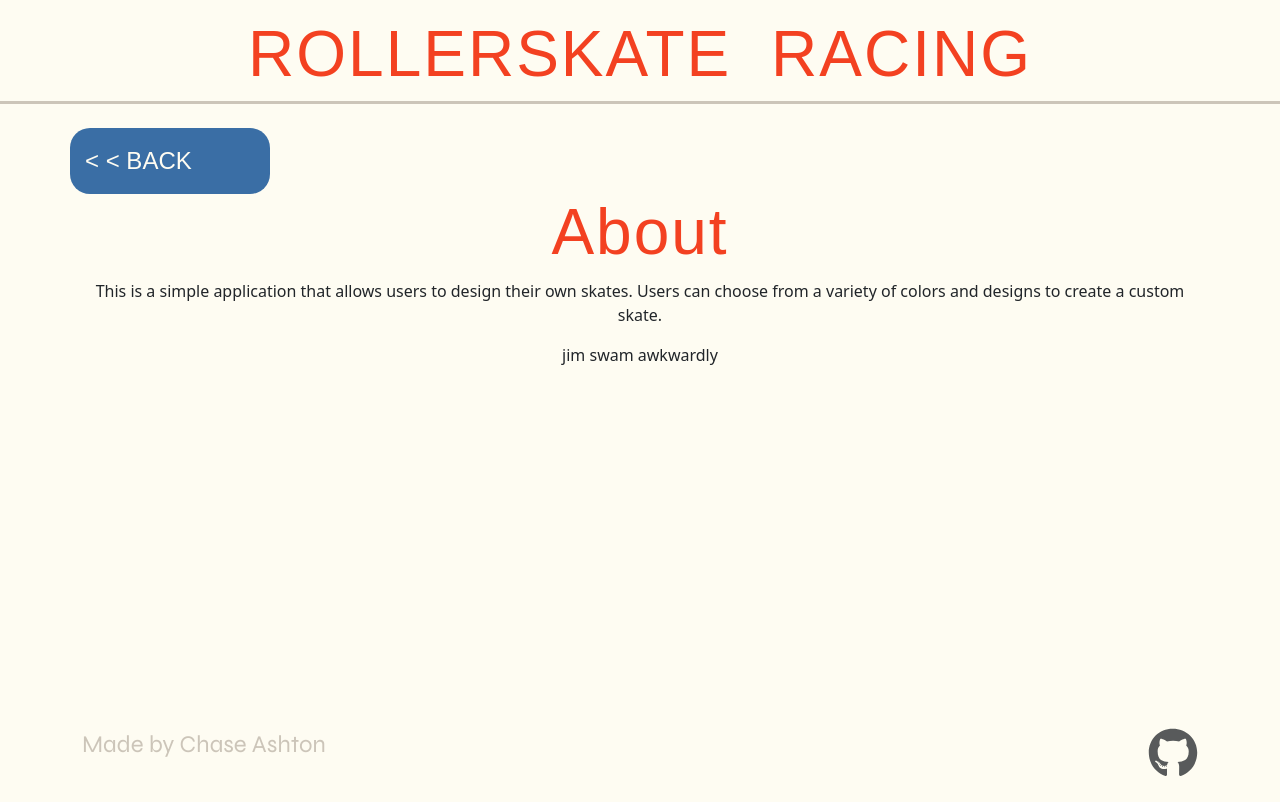
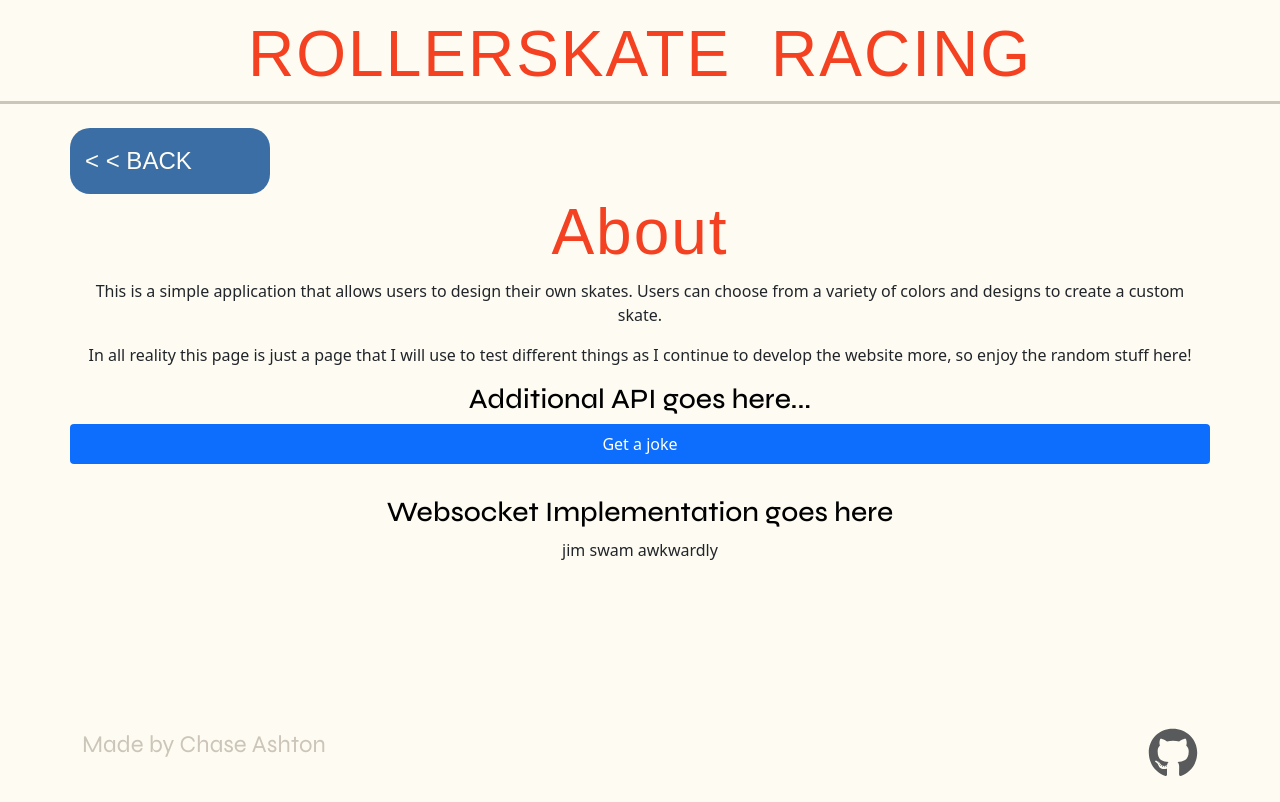
Before and after one commit to chashton404/startup, a React (Vite) app: page /about in a window 1280 px wide. Built offline with nearby package versions, Linux system fonts and the light colour scheme; a web font is replaced by a local one.

Commit message:
Added Chuck Norris 3rd Party API

```diff
--- a/src/about/about.jsx
+++ b/src/about/about.jsx
@@ -1,8 +1,14 @@
 import React from 'react';
 import { NavLink } from "react-router-dom";
 
+
+
+
+
 export function AboutPage() {
     const [msg, setMsg] = React.useState('...listening');
+    const [joke, setJoke] = React.useState('');
+    const [error, setError] = React.useState('');
 
     React.useEffect(() => {
         setInterval(() => {
@@ -17,6 +23,26 @@ export function AboutPage() {
         }, 5000);
     });
 
+    const fetchJoke = () => {
+        const url = "https://api.chucknorris.io/jokes/random?category=dev";
+
+        fetch(url)
+          .then((response) => {
+            if (!response.ok) {
+              throw new Error(`HTTP error! Status: ${response.status}`);
+            }
+            return response.json();
+          })
+          .then((data) => {
+            setJoke(`${data.value}`);
+            setError("");
+          })
+          .catch((err) => {
+            setError(`Error: ${err.message}`);
+            setJoke("");
+          });
+      };
+
     return(
         <main style={{height: 'calc(100vh - 200px)'}}>
             <div className="container">
@@ -27,6 +53,21 @@ export function AboutPage() {
                 <p style={{textAlign: 'center'}}>
                     This is a simple application that allows users to design their own skates. Users can choose from a variety of colors and designs to create a custom skate.
                 </p>
+                <p style={{textAlign: 'center'}}>
+                    In all reality this page is just a page that I will use to test different things as I continue to develop the website more, so enjoy the random stuff here!
+                </p>
+                <h3>
+                    Additional API goes here...
+                </h3>
+                <div className="row justify-content-center align-items-center">
+                    <button className="btn btn-primary mb-3" onClick={fetchJoke}>
+                        Get a joke
+                    </button>
+                </div>
+                <p style={{textAlign: 'center'}}>
+                    {joke}
+                </p>
+                <h3>Websocket Implementation goes here</h3>
                 <p style={{textAlign: 'center'}}> {msg} </p>
             </div>
         </main>
```
